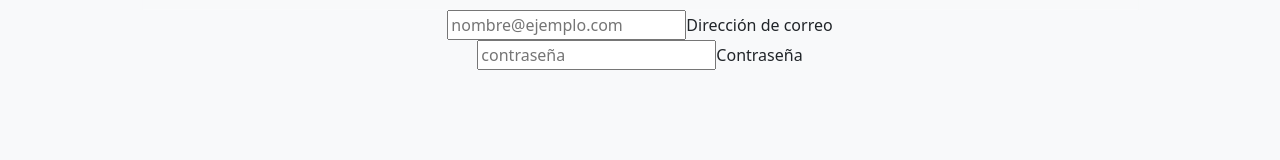
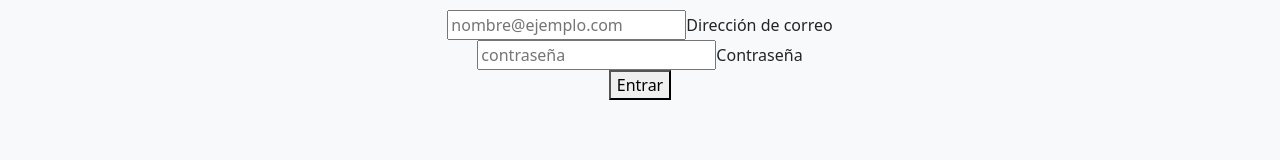
Before and after one commit to gonzalogaleano95/ObligatorioJaP2, a plain HTML site: page index.html in a window 1280 px wide. Shown: the part 510-670 px from the top of the page. Drawn offline with Linux system fonts and the light colour scheme.

Commit message:
Update index.html
botón para submit en html

```diff
--- a/index.html
+++ b/index.html
@@ -32,6 +32,9 @@
       <input type="password" id="contraLog" placeholder="contraseña">
       <label>Contraseña</label>
     </div>
+    <div class="centrar">
+      <button type="submit">Entrar</button>
+    </div>
   </main>
   <footer class="text-muted">
     <div class="container">
```
